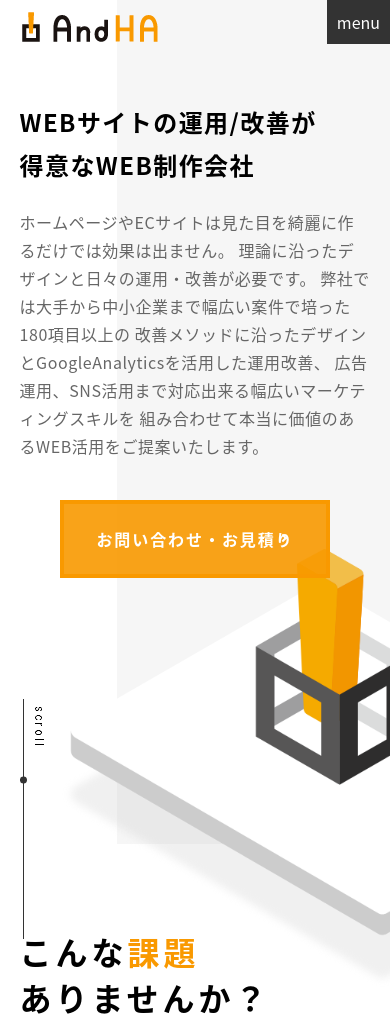
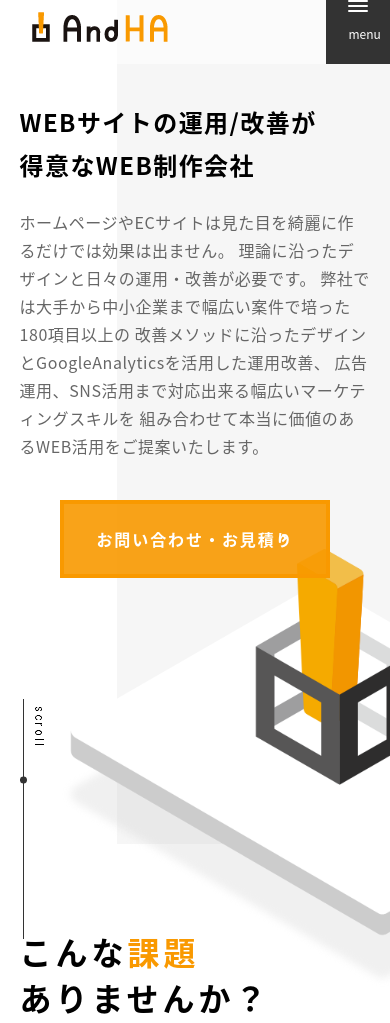
Before and after one commit to yuya-tanaka-yt/and-ha_renewal, a plain HTML site: page index.html in a window 390 px wide. Shown: the top 1023 px of the page. Drawn offline with nearby package versions, Linux system fonts and the light colour scheme; some packages are replaced by stand-ins of ours.

Commit message:
https://github.com/yuya-tanaka-yt/and-ha_renewal.git

```diff
--- a/css/media.css
+++ b/css/media.css
@@ -1,12 +1,6 @@
 .open,
 .close{
-  z-index: 10;
-  top: 0;
-  right: 0;
   display: none;
-  color: #fff;
-  background: #333333;
-  padding: 10px;
 }
 
 .header-logo-img-aside{
@@ -20,7 +14,7 @@ input[type="checkbox"]{
 
 .aside-wrapper{
   display: none;
-  padding-top: 50px;
+  padding-top: 64px;
 }
 
 .aside-li{
@@ -108,12 +102,83 @@ main{
 }
 
 .open{
-  position: absolute;
+  position: relative;
 }
 
-.close{
+.open,
+.menu-border{
+  display: block;
+  transition: all 0.4s;
+  box-sizing: border-box;
+}
+
+.menu-btn{
+  text-align: center;
+  color: #fff;
+  background: #333333;
+  width: 64px;
+  height: 64px;
+}
+.menu-trigger{
+  display: block;
+  margin: 0 auto;
+  position: relative;
+  height: 12px;
+  width: 30%;
+}
+.menu-trigger span{
   position: absolute;
+  left: 0px;
+  width: 100%;
+  height: 2px;
+  background-color: #fff;
+  border-radius: 4px;
 }
+
+.menu-trigger span:nth-of-type(1){
+  top: 0px;
+}
+.menu-trigger span:nth-of-type(2){
+  top: 5px;
+}
+.menu-trigger span:nth-of-type(3){
+  bottom: 0px;
+}
+
+.menu-trigger::after{
+  content: 'menu';
+  position: absolute;
+  left: 0;
+  bottom: -30px;
+  display: block;
+  width: 100%;
+  color: #fff;
+  font-size: 12px;
+  text-decoration: none;
+  text-align: center;
+  white-space: nowrap;
+  transition: all 0.4s;
+}
+
+input[type="checkbox"]:checked ~ .menu-trigger::after{
+  content: 'close';
+}
+input[type="checkbox"]:checked ~ .menu-border:nth-of-type(1){
+  transform: translateY(5px) rotate(-45deg);
+}
+/* .menu-btn:active .menu-trigger::after{
+  content: 'close';
+}
+.menu-btn:active:active span:nth-of-type(1){
+  transform: translateY(5px) rotate(-45deg);
+}
+.menu-btn:active:active span:nth-of-type(2){
+  opacity: 0;
+}
+.menu-btn:active:active span:nth-of-type(3){
+  transform: translateY(-5px) rotate(45deg);
+} */
+
 
 /* --お問い合わせボタン--*/
 .contact-btn{
@@ -128,20 +193,31 @@ main{
 
 
 /* ------------------header------------------ */
+.sp-header{
+  width: 100%;
+  display: flex;
+  justify-content: space-between;
+  height: 64px;
+  position: relative;
+  z-index: 150;
+  position: fixed;
+  background-color:rgba(255, 255, 255, 0.5);
+}
+
 .header-logo-img-aside{
-  padding: 10px 0px 0px 5%;
-  position: absolute;
-  z-index: 100;
+  align-items: center;
+  margin-left: 20px;
+  padding: 10px;
 }
 
 aside{
   width: 100%;
   position: absolute;
   top: -1000px;
-  z-index: 60;
+  z-index: 50;
   display: flex;
   flex-direction: column;
-  transition: all 0.2s;
+  transition: all 0.3s;
   background: #ffffff;
 }
 
--- a/index.html
+++ b/index.html
@@ -17,17 +17,25 @@
 
 <body>
   <!--@media screen aside-->
-  <div>
-    <h1><a href="index.html"><img class="header-logo-img-aside" src="img/logo_andha.png" alt=And-HA></a></h1>
+  <input id="menu" type="checkbox" />
+  <label for="menu" class="back"></label>
+
+  <div class="sp-header">
+    <h1>
+      <a href="index.html"><img class="header-logo-img-aside" src="img/logo_andha.png" alt=And-HA></a>
+    </h1>
+    <div class="menu-btn">
+      <label for="menu" class="open">
+        <a class="menu-trigger">
+          <span class="menu-border"></span>
+          <span class="menu-border"></span>
+          <span class="menu-border"></span>
+        </a>
+      </label>
+    </div>
   </div>
 
-  <input id="menu" type="checkbox" />
-  <label for="menu" class="open">menu</label>
-  <label for="menu" class="back"></label>
-
-
   <aside>
-    <label for="menu" class="close">close</label>
     <div class="aside-wrapper">
       <nav class="aside-nav">
         <ul class="aside-ul">
```
